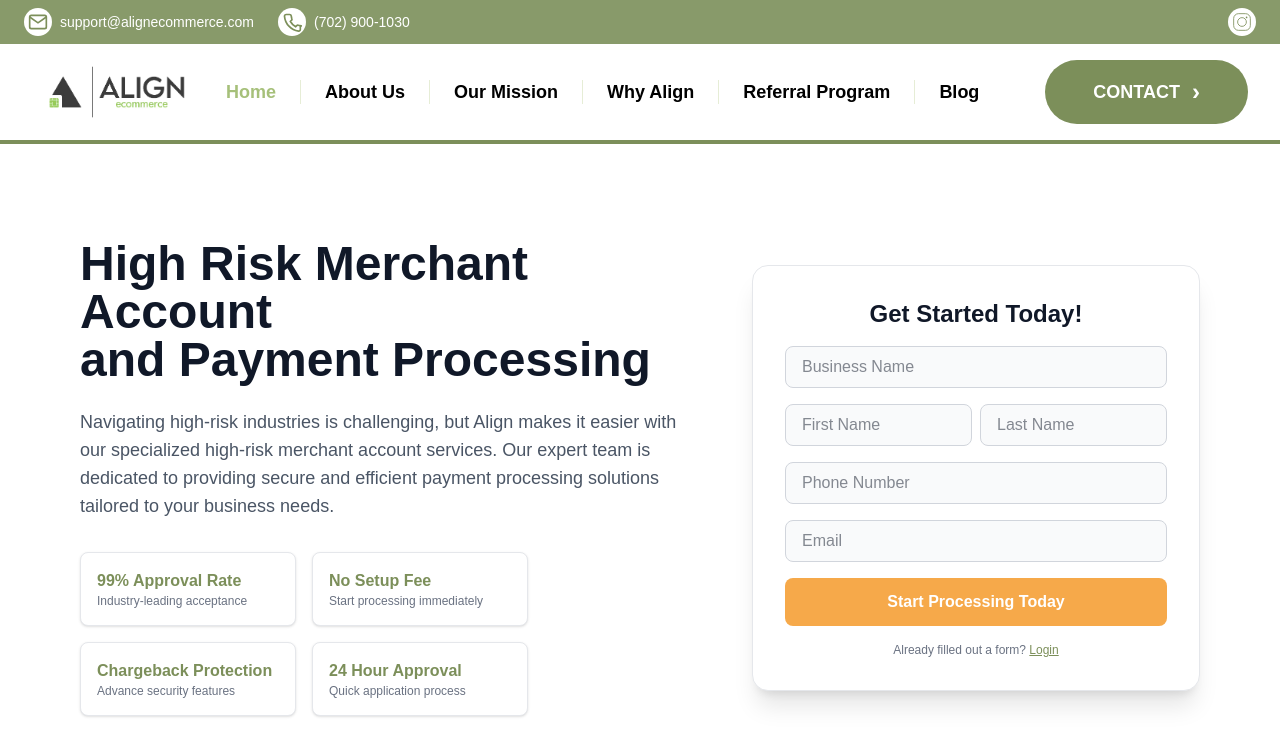
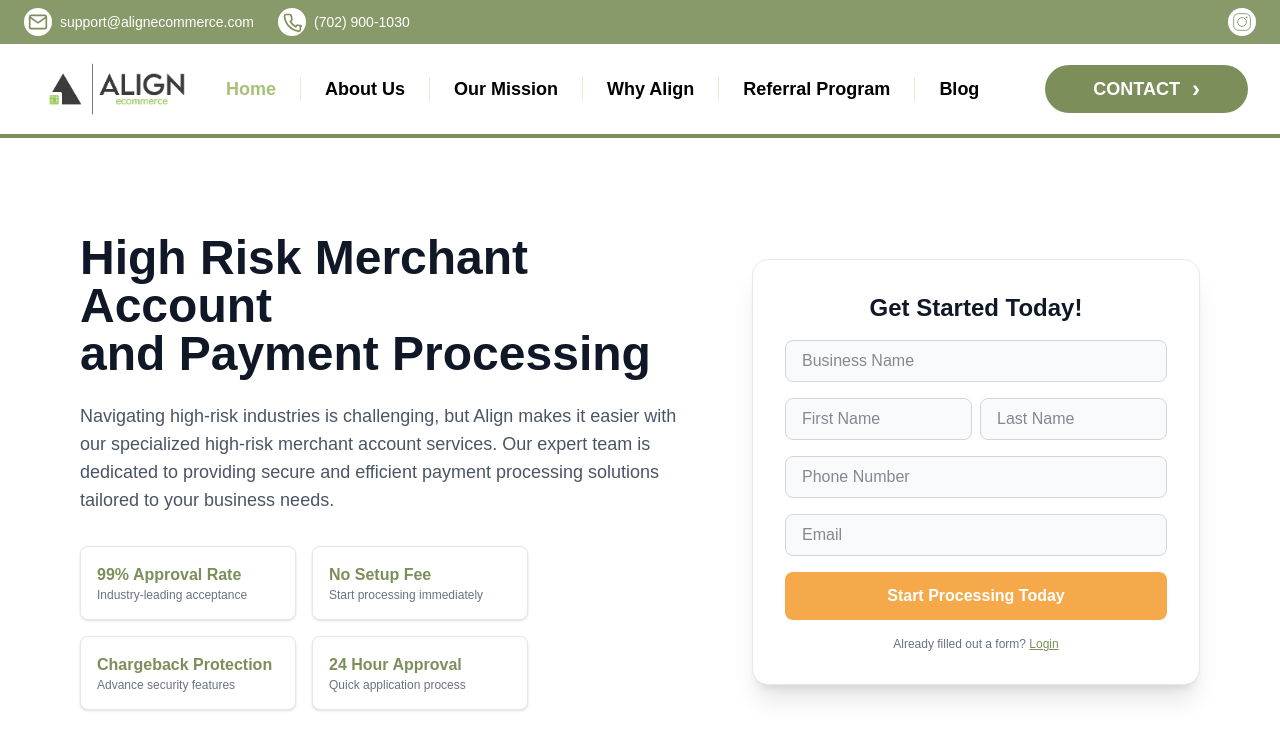
Before and after one commit to Jonathan-Atkins/align_ecommerce, a Next.js app: page / in a window 1280 px wide. Shown: the top 756 px of the page. Built offline with nearby package versions, Linux system fonts and the light colour scheme.

Commit message:
Add @next/font dependency and adjust contact button styling in Navbar

```diff
--- a/package.json
+++ b/package.json
@@ -10,6 +10,7 @@
   },
   "dependencies": {
     "@heroicons/react": "^2.2.0",
+    "@next/font": "^14.2.15",
     "@prisma/client": "^6.17.1",
     "bcryptjs": "^3.0.2",
     "next": "15.5.5",
--- a/src/app/Navbar.tsx
+++ b/src/app/Navbar.tsx
@@ -140,7 +140,7 @@ export default function Navbar() {
         {/* Contact Button */}
         <Link
           href="/contact"
-          className="ml-8 bg-[#7C8F5A] hover:bg-[#6B7C4B] transition-colors text-white text-lg font-semibold px-12 py-4 rounded-full flex items-center"
+          className="ml-8 bg-[#7C8F5A] hover:bg-[#6B7C4B] transition-colors text-white text-lg font-semibold px-12 py-2 rounded-full flex items-center"
         >
           CONTACT
           <span className="ml-3 text-2xl font-bold">&#8250;</span>
```
Also changed, not shown: 1 other file (tests, documents, lock files or other folders).
